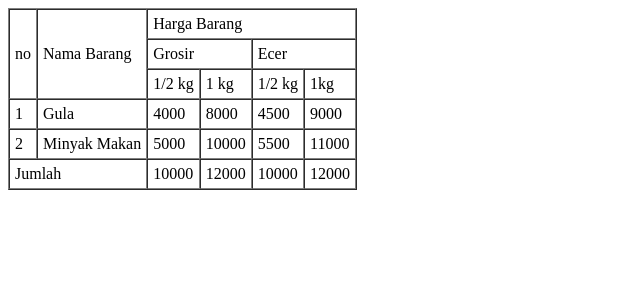
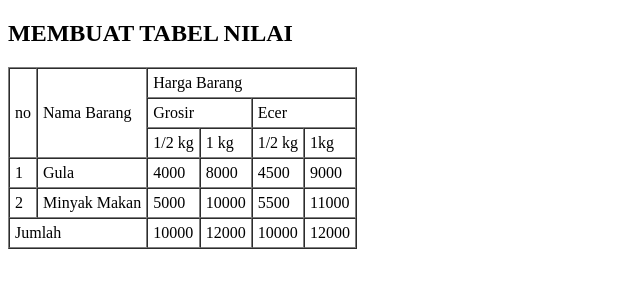
Before and after one commit to Fajar-ab/Pemrograman-Web-HTML-SCM, a plain HTML site: page Latihan 07 - Table/latihan-table2.html in a window 1280 px wide. Shown: the whole page, without its empty margins (0-640 px from the left). Drawn offline with Linux system fonts and the light colour scheme.

Commit message:
latihan 07 : modifikasi file latihan-table2.html

```diff
--- a/Latihan 07 - Table/latihan-table2.html
+++ b/Latihan 07 - Table/latihan-table2.html
@@ -7,6 +7,8 @@
     <title>Document</title>
 </head>
 <body>
+
+    <h2>MEMBUAT TABEL NILAI</h2>
 
     <table border="1" cellspacing="0" cellpadding="5">
         <tr>
```
